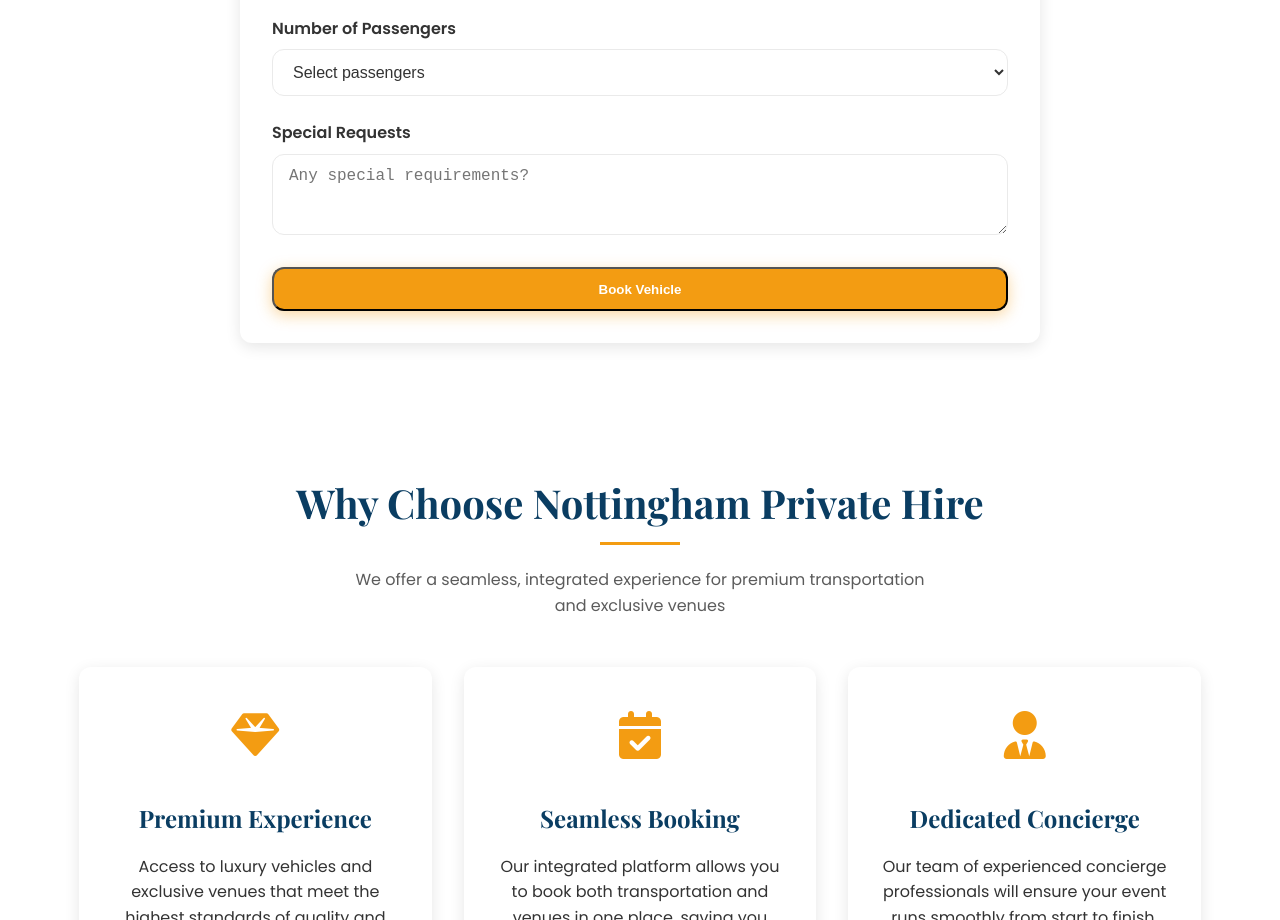
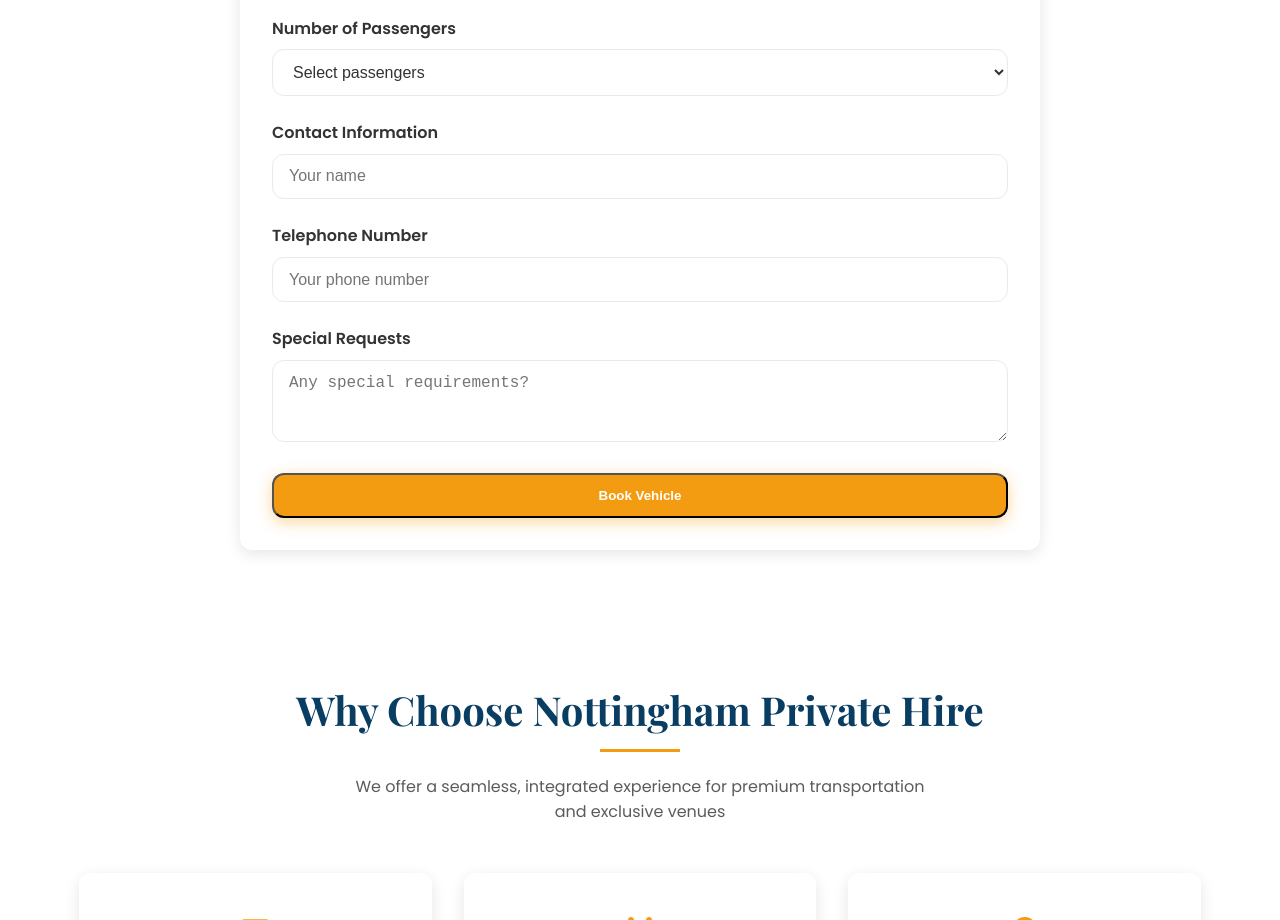
Before and after one commit to Jamesh0190/NottsHi, a plain HTML site: page index.html in a window 1280 px wide. Shown: the part 1280-2200 px from the top of the page. Drawn offline with nearby package versions, Linux system fonts and the light colour scheme.

Commit message:
Update index.html

```diff
--- a/index.html
+++ b/index.html
@@ -1105,6 +1105,16 @@
                     </div>
 
                     <div class="form-group">
+                        <label for="contact-info">Contact Information</label>
+                        <input type="text" id="contact-info" class="form-control" placeholder="Your name" required>
+                    </div>
+
+                    <div class="form-group">
+                        <label for="phone-number">Telephone Number</label>
+                        <input type="tel" id="phone-number" class="form-control" placeholder="Your phone number" required>
+                    </div>
+
+                    <div class="form-group">
                         <label for="special-requests">Special Requests</label>
                         <textarea id="special-requests" class="form-control" rows="3" placeholder="Any special requirements?"></textarea>
                     </div>
@@ -1167,6 +1177,16 @@
                     </div>
 
                     <div class="form-group">
+                        <label for="venue-contact-info">Contact Information</label>
+                        <input type="text" id="venue-contact-info" class="form-control" placeholder="Your name" required>
+                    </div>
+
+                    <div class="form-group">
+                        <label for="venue-phone-number">Telephone Number</label>
+                        <input type="tel" id="venue-phone-number" class="form-control" placeholder="Your phone number" required>
+                    </div>
+
+                    <div class="form-group">
                         <label for="venue-requirements">Special Requirements</label>
                         <textarea id="venue-requirements" class="form-control" rows="3" placeholder="Accessibility, catering, AV equipment, etc."></textarea>
                     </div>
```
